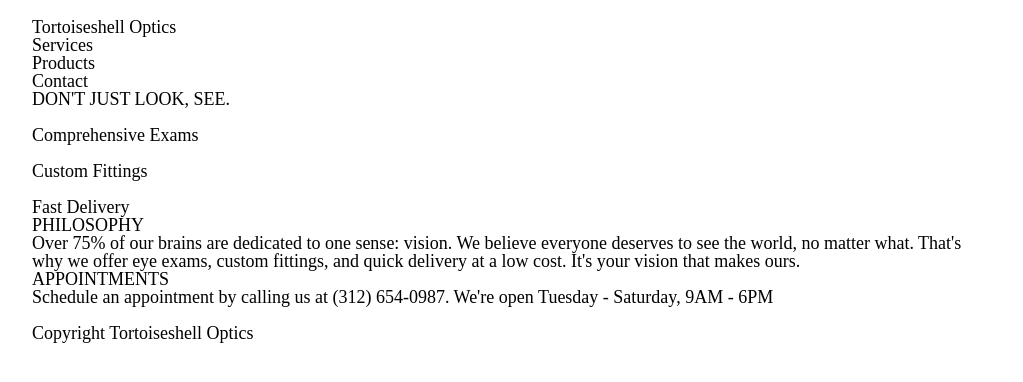
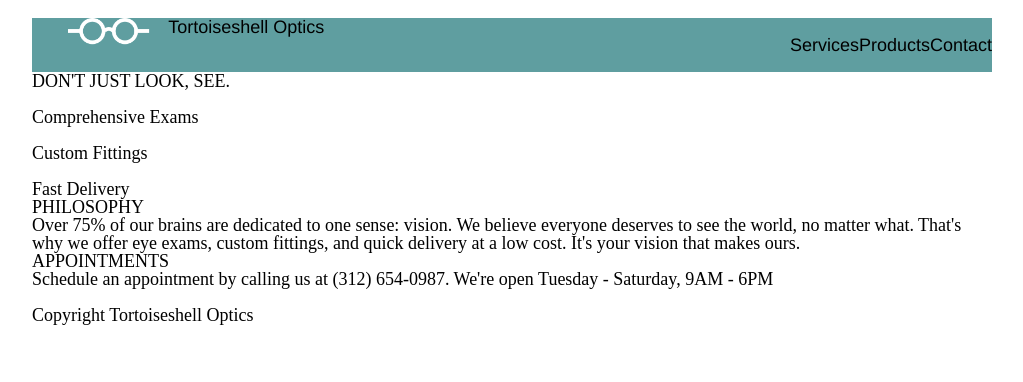
Before and after one commit to LPKaizen/Tortoiseshell-Optics, a plain HTML site: page index.html in a window 1280 px wide. Shown: the whole page, without its empty margins (128-1151 px from the left). Drawn offline with Linux system fonts and the light colour scheme.

Commit message:
version 0.5.0, some css added

```diff
--- a/index.html
+++ b/index.html
@@ -14,14 +14,14 @@
       <div class="headersection">
          <div class="navbar">
             <div class="logostuff">
-              <img>
-              <p>Tortoiseshell Optics</p>
+              <img class="imglogo" src="./resources/images/logo-white.png">
+              <p class="headerfont">Tortoiseshell Optics</p>
             </div>
 
             <div class="navmenu">
-               <p>Services</p>
-               <p>Products</p>
-               <p>Contact</p>
+               <p class="headerfont">Services</p>
+               <p class="headerfont">Products</p>
+               <p class="headerfont">Contact</p>
             </div>
          </div>
       </div>
--- a/resources/css/index.css
+++ b/resources/css/index.css
@@ -10,3 +10,38 @@ html {
   height: auto;
   margin: auto;
 }
+
+.headersection {
+  margin-top: 1rem;
+  width: 100%;
+  background-color: cadetblue;
+  height: 3rem;
+}
+
+.navbar {
+  width: 100%;
+  display: flex;
+  justify-content: space-between;
+}
+
+.imglogo {
+  height: 1.5rem;
+  padding-left: 2rem;
+  padding-right: 1rem;
+}
+
+.headerfont {
+  font-family: helvetica;
+  font-size: 1rem;
+}
+
+.logostuff {
+    display: inline-flex;
+}
+
+
+.navmenu {
+   padding-top: 1rem;
+   padding-bottom: 1rem;
+   display: inline-flex;
+}
```
